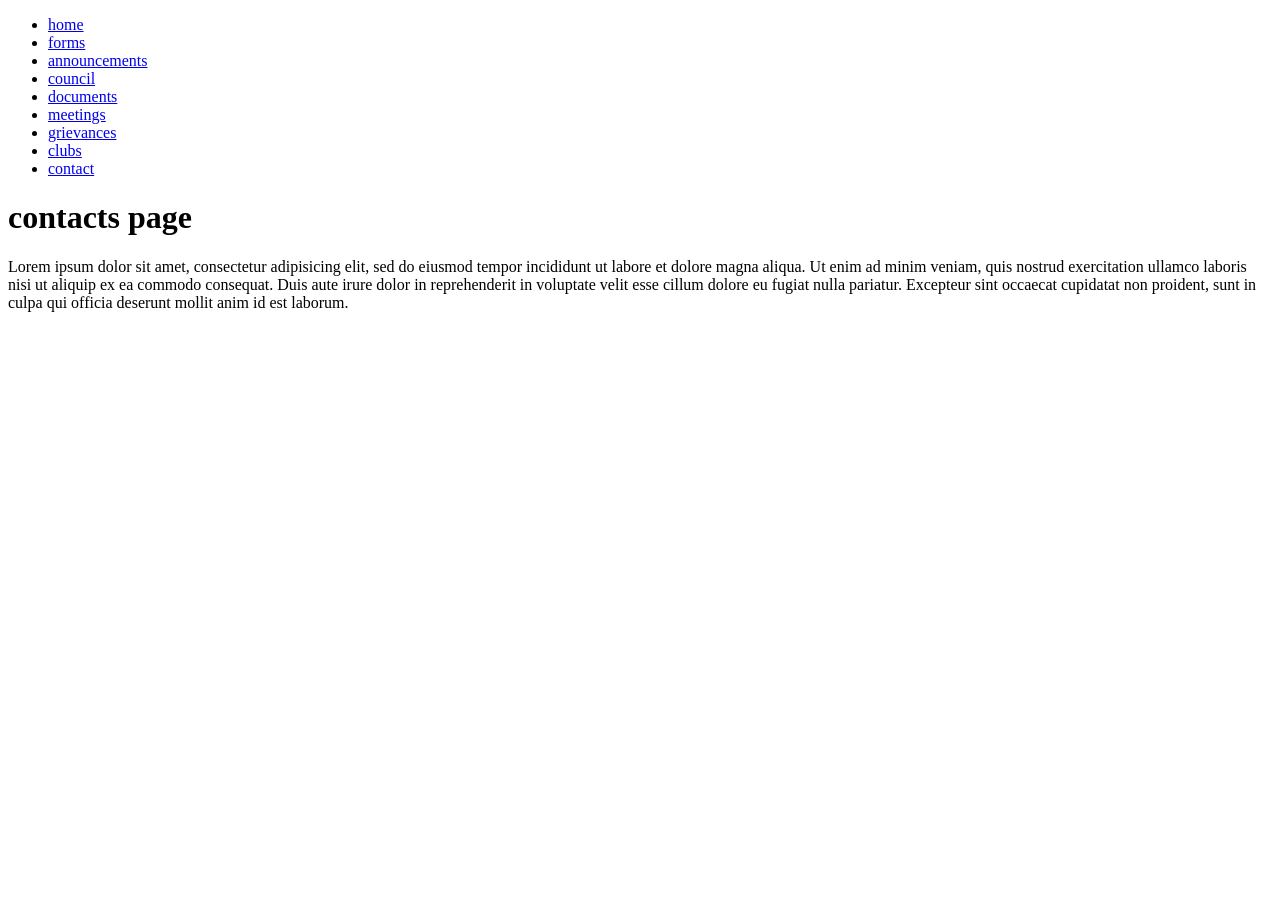
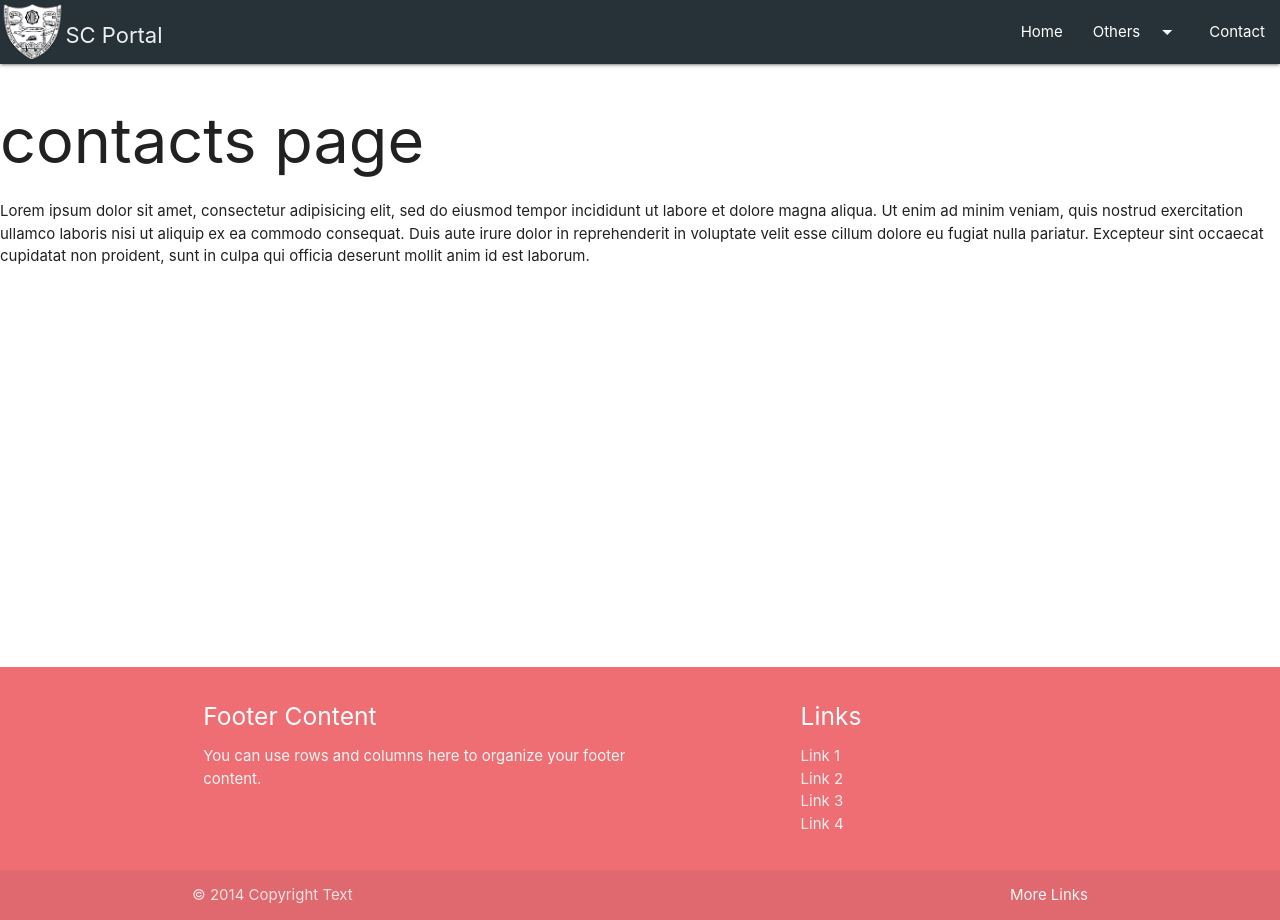
Before and after one commit to TaskForceNITKS/NITK-SC-Portal, a Django app: page /contact-info/ in a window 1280 px wide. Run offline with Django 3.2, Linux system fonts and the light colour scheme.

Commit message:
Fixes #1 (#2)
* Fixes #1

 - Changed materialize source to CDN from local files
- Updated .gitignore to remove cached files from VCS
- Added favicon.ico

```diff
--- /dev/null
+++ b/mainapp/static/css/style.css
@@ -0,0 +1,9 @@
+body {
+    display: flex;
+    min-height: 100vh;
+    flex-direction: column;
+}
+
+main {
+    flex: 1 0 auto;
+}
--- a/mainapp/template/mainapp/base.html
+++ b/mainapp/template/mainapp/base.html
@@ -1,13 +1,54 @@
 <!DOCTYPE html>
+{% load static %}
 <html>
 <head>
     <meta charset="utf-8">
-    <title></title>
+    <meta name="viewport" content="width=device-width, initial-scale=1, maximum-scale=1.0"/>
+
+    <link rel="shortcut icon" type="image/png" href="{% static 'favicon.ico' %}"/>
+
+    <link href="https://fonts.googleapis.com/icon?family=Material+Icons" rel="stylesheet">
+    <link rel="stylesheet" href="https://cdnjs.cloudflare.com/ajax/libs/materialize/1.0.0/css/materialize.min.css">
+    <link type="text/css" rel="stylesheet" href="{% static 'css/style.css' %}" media="screen,projection">
+
+    <script src="https://ajax.googleapis.com/ajax/libs/jquery/3.4.0/jquery.min.js"></script>
+
+    <title>NITK SC-PORTAL</title>
+
 </head>
+
 <body>
+<main>
+    <div class="navbar-fixed">
+        <nav class="nav-extended" style="background-color:#263238  !important;">
+            <div class="nav-wrapper">
+                <a href="/" class="brand-logo blue-grey-text text-lighten-5">
+                    <img class="responsive-img left" style="height: 60px;" src="{% static 'images/emblem.png' %}">
+                    <span style="font-size: 22px;">SC Portal</span>
+                </a>
+                <a href="#" data-target="mobile-demo" class="sidenav-trigger"><i class="material-icons">menu</i></a>
+                <ul id="nav-mobile" class="right hide-on-med-and-down">
+                    <li><a href="{% url 'home' %}">Home</a></li>
+                    <li><a class="dropdown-trigger" href="#!" data-target="dropdown1">Others<i class="material-icons right">arrow_drop_down</i></a></li>
+                    <li><a href="{% url 'contact' %}">Contact</a></li>
 
-      <ul>
-        <li><a href="{% url 'home' %}">home</a></li>
+                </ul>
+            </div>
+        </nav>
+    </div>
+    <ul class="sidenav" id="mobile-demo">
+        <li><a href="{% url 'home' %}">Home</a></li>
+        <li><a href="{% url 'forms' %}">Forms</a></li>
+        <li><a href="{% url 'announcements' %}">Announcements</a></li>
+        <li><a href="{% url 'council' %}">Council</a></li>
+        <li><a href="{% url 'documents' %}">Documents</a></li>
+        <li><a href="{% url 'meeting' %}">Meetings</a></li>
+        <li><a href="{% url 'grievances' %}">Grievances</a></li>
+        <li><a href="{% url 'club' %}">Clubs</a></li>
+        <li><a href="{% url 'contact' %}">Contact</a></li>
+    </ul>
+
+    <ul id="dropdown1" class="dropdown-content">
         <li><a href="{% url 'forms' %}">forms</a></li>
         <li><a href="{% url 'announcements' %}">announcements</a></li>
         <li><a href="{% url 'council' %}">council</a></li>
@@ -15,13 +56,44 @@
         <li><a href="{% url 'meeting' %}">meetings</a></li>
         <li><a href="{% url 'grievances' %}">grievances</a></li>
         <li><a href="{% url 'club' %}">clubs</a></li>
-        <li><a href="{% url 'contact' %}">contact</a></li>
-
-
+        <!--<li class="divider"></li>-->
     </ul>
 
     {% block content %}
     {% endblock %}
+</main>
+<footer class="page-footer">
+    <div class="container">
+        <div class="row">
+            <div class="col l6 s12">
+                <h5 class="white-text">Footer Content</h5>
+                <p class="grey-text text-lighten-4">You can use rows and columns here to organize your footer content.</p>
+            </div>
+            <div class="col l4 offset-l2 s12">
+                <h5 class="white-text">Links</h5>
+                <ul>
+                    <li><a class="grey-text text-lighten-3" href="#!">Link 1</a></li>
+                    <li><a class="grey-text text-lighten-3" href="#!">Link 2</a></li>
+                    <li><a class="grey-text text-lighten-3" href="#!">Link 3</a></li>
+                    <li><a class="grey-text text-lighten-3" href="#!">Link 4</a></li>
+                </ul>
+            </div>
+        </div>
+    </div>
+    <div class="footer-copyright">
+        <div class="container">
+            © 2014 Copyright Text
+            <a class="grey-text text-lighten-4 right" href="#!">More Links</a>
+        </div>
+    </div>
+</footer>
 
+<script src="https://cdnjs.cloudflare.com/ajax/libs/materialize/1.0.0/js/materialize.min.js"></script>
+<script>
+    $(document).ready(function(){
+        $('.sidenav').sidenav();
+        $(".dropdown-trigger").dropdown();
+    });
+</script>
 </body>
 </html>
--- a/portal/settings.py
+++ b/portal/settings.py
@@ -119,3 +119,4 @@ USE_TZ = True
 # https://docs.djangoproject.com/en/2.2/howto/static-files/
 
 STATIC_URL = '/static/'
+STATIC_ROOT = os.path.join(BASE_DIR, 'mainapp/static')
```
Also changed, not shown: db.sqlite3 (deleted), mainapp/static/favicon.ico (added), mainapp/static/images/NITK-Emblem.gif (added), mainapp/static/images/emblem.png (added), 1 other file. Lines whose indentation alone changed are shown as unchanged.
